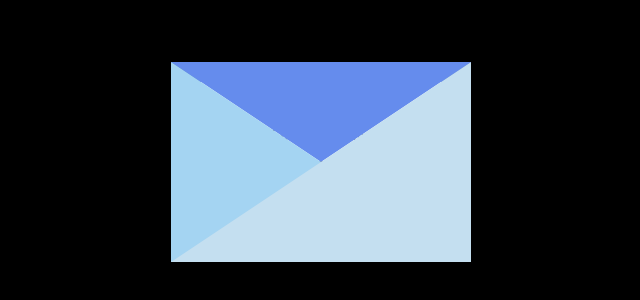
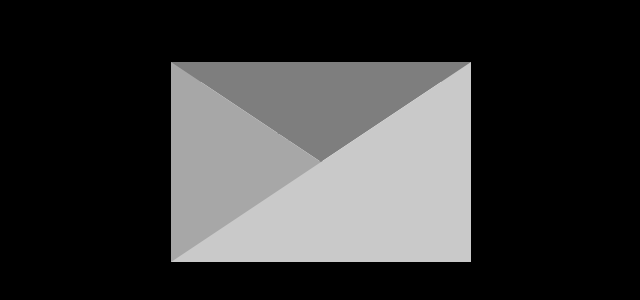
Before and after one commit to hellofairy/Heena-Mail-Project, a plain HTML site: page index.html in a window 1280 px wide. Shown: the part 238-538 px from the top of the page, without its empty margins (319-959 px from the left). Drawn offline with Linux system fonts and the light colour scheme.

Commit message:
내용 왼쪽 정렬 및 메일 포장지 색 회색으로 변경

```diff
--- a/style.css
+++ b/style.css
@@ -19,7 +19,7 @@
   .wrapper {
     height: 200px;
     width: 300px;
-    background-color: #3760C9;
+    background-color: #7e7e7e;
     position: absolute;
     display: flex;
     justify-content: center;
@@ -41,7 +41,7 @@
 
   /* Lid when closed */
   .lid.one {
-    border-top: 100px solid #658ced;
+    border-top: 100px solid #7e7e7e;
     transform: rotateX(0deg);
     z-index: 3;
     transition-delay: 0.75s;
@@ -49,7 +49,7 @@
 
   /* Lid when opened */
   .lid.two {
-    border-top: 100px solid #3760C9;
+    border-top: 100px solid #7e7e7e;
     transform: rotateX(90deg);
     z-index: 1;
     transition-delay: 0.5s;
@@ -62,9 +62,9 @@
     top: 0;
     left: 0;
     border-top: 100px solid transparent;
-    border-right: 150px solid #C4DFF0;
-    border-bottom: 100px solid #C4DFF0;
-    border-left: 150px solid #a4d4f2;
+    border-right: 150px solid #c9c9c9;
+    border-bottom: 100px solid #c9c9c9;
+    border-left: 150px solid #a7a7a7;
     z-index: 3;
   }
 
@@ -84,7 +84,7 @@
   }
 
   .letter div {
-    text-align: center;
+    text-align: left;
     font-size: 15px;
     margin-top: 20px;
     margin-bottom: 30px;
@@ -114,11 +114,11 @@ button {
     border-radius: 10px;
     width: 40px;
     color: white;
-    background-color: #3760C9;
-    border: 2px solid #3760C9;
+    background-color: #7e7e7e;
+    border: 2px solid #7e7e7e;
 }
 
 button:hover {
-    border: 2px solid #658ced;
-    background-color: #658ced;
+    border: 2px solid #b3b3b3;
+    background-color: #b3b3b3;
 }
```
